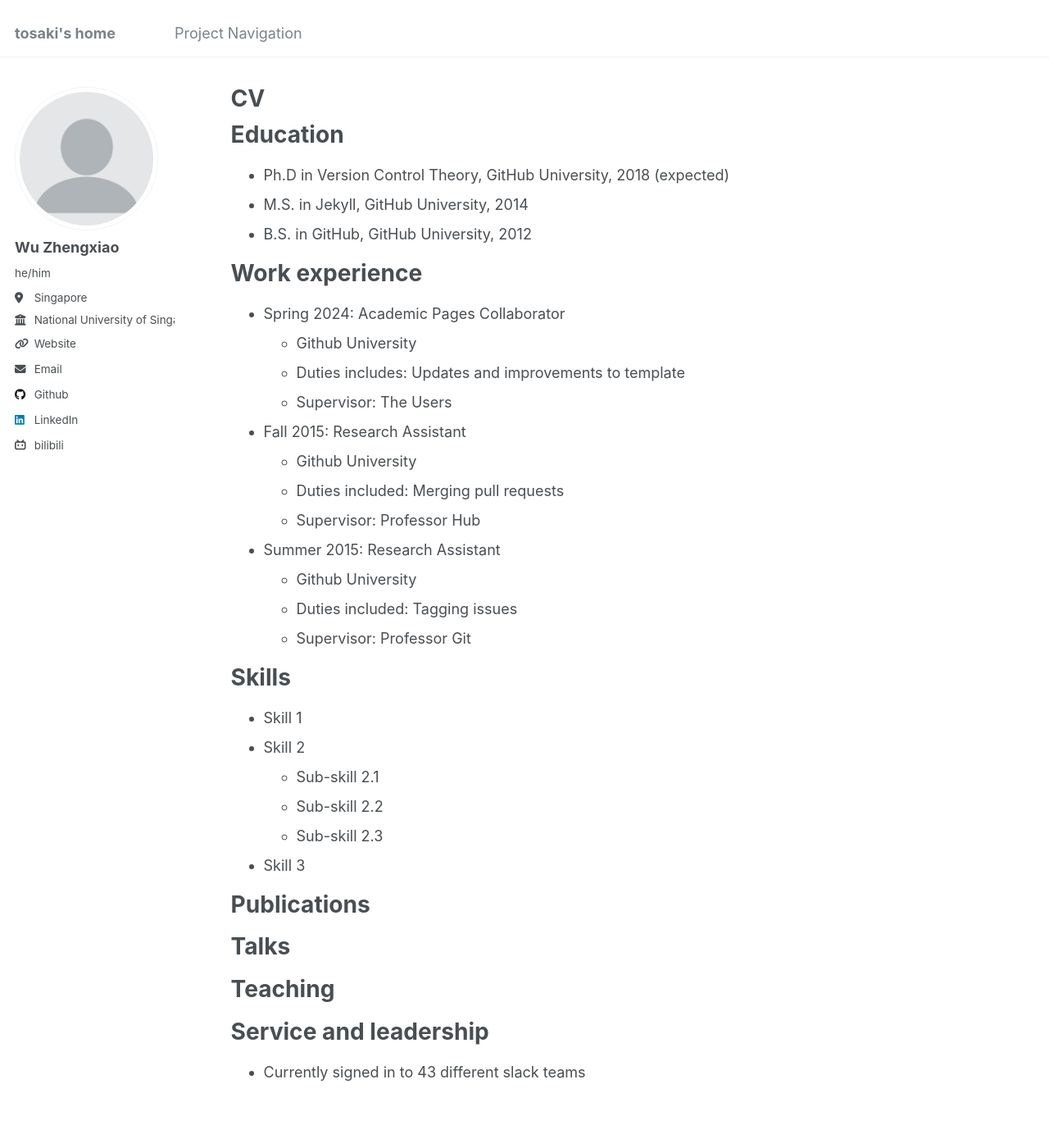
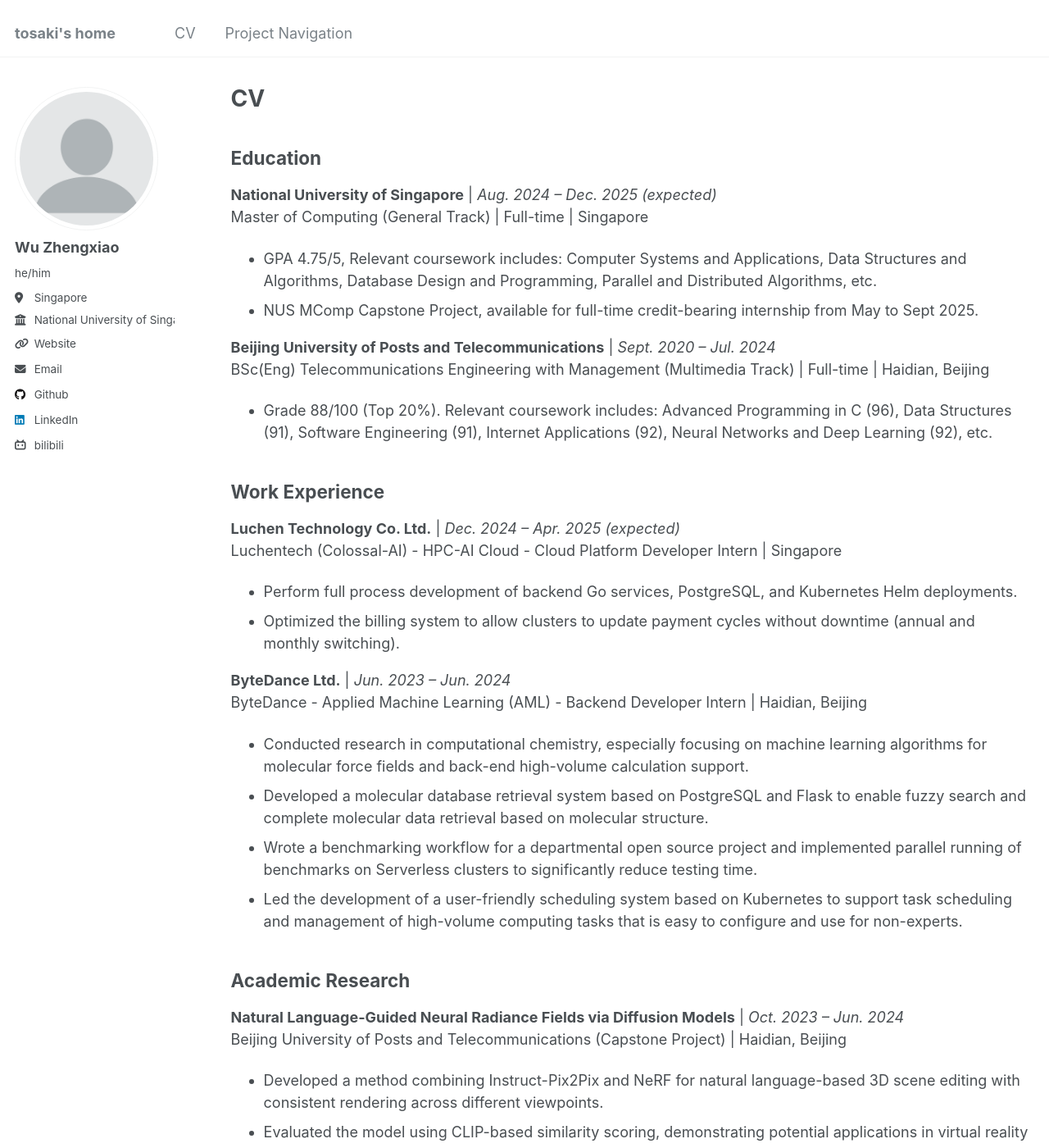
Before and after one commit to t0saki/t0saki.github.io, a Jekyll site: the page built from _pages/cv.md, in a window 1280 px wide and 1400 px high. Shown: the whole window at 82% size. Built offline with Jekyll 4.4.1, drawn with Linux system fonts in a browser that asks for light colours; some of the changed text lies outside the part shown.

```diff
--- a/_config.yml
+++ b/_config.yml
@@ -27,7 +27,7 @@ author:
   bio              : # "Short biography for the left-hand sidebar"
   location         : "Singapore"
   employer         : "National University of Singapore"
-  uri              : "https//sakiwu.com"
+  uri              : "cv"
   email            : "tosaki.wzx@gmail.com"
 
   # Academic websites
@@ -58,7 +58,7 @@ author:
   keybase          : # Username
   instagram        : # Username
   lastfm           : # Username
-  linkedin         : "https://www.linkedin.com/in/zhengxiao-wu"# Username
+  linkedin         : "zhengxiao-wu"# Username
   mastodon         : # URL
   medium           : # URL
   pinterest        : # Username
--- a/_data/navigation.yml
+++ b/_data/navigation.yml
@@ -5,5 +5,8 @@
 # prevent it from being included in the site.
 
 main:
+  - title: "CV"
+    url: /cv/
+
   - title: "Project Navigation"
     url: /navigation/
--- a/_pages/cv.md
+++ b/_pages/cv.md
@@ -9,56 +9,57 @@ redirect_from:
 
 {% include base_path %}
 
-Education
-======
-* Ph.D in Version Control Theory, GitHub University, 2018 (expected)
-* M.S. in Jekyll, GitHub University, 2014
-* B.S. in GitHub, GitHub University, 2012
 
-Work experience
-======
-* Spring 2024: Academic Pages Collaborator
-  * Github University
-  * Duties includes: Updates and improvements to template
-  * Supervisor: The Users
+## Education
 
-* Fall 2015: Research Assistant
-  * Github University
-  * Duties included: Merging pull requests
-  * Supervisor: Professor Hub
+**National University of Singapore** | *Aug. 2024 – Dec. 2025 (expected)*
+Master of Computing (General Track) | Full-time | Singapore
+* GPA 4.75/5, Relevant coursework includes: Computer Systems and Applications, Data Structures and Algorithms, Database Design and Programming, Parallel and Distributed Algorithms, etc.
+* NUS MComp Capstone Project, available for full-time credit-bearing internship from May to Sept 2025.
 
-* Summer 2015: Research Assistant
-  * Github University
-  * Duties included: Tagging issues
-  * Supervisor: Professor Git
+**Beijing University of Posts and Telecommunications** | *Sept. 2020 – Jul. 2024*
+BSc(Eng) Telecommunications Engineering with Management (Multimedia Track) | Full-time | Haidian, Beijing
+* Grade 88/100 (Top 20%). Relevant coursework includes: Advanced Programming in C (96), Data Structures (91), Software Engineering (91), Internet Applications (92), Neural Networks and Deep Learning (92), etc.
 
-Skills
-======
-* Skill 1
-* Skill 2
-  * Sub-skill 2.1
-  * Sub-skill 2.2
-  * Sub-skill 2.3
-* Skill 3
+## Work Experience
 
-Publications
-======
-  <ul>{% for post in site.publications reversed %}
-    {% include archive-single-cv.html %}
-  {% endfor %}</ul>
+**Luchen Technology Co. Ltd.** | *Dec. 2024 – Apr. 2025 (expected)*
+Luchentech (Colossal-AI) - HPC-AI Cloud - Cloud Platform Developer Intern | Singapore
+* Perform full process development of backend Go services, PostgreSQL, and Kubernetes Helm deployments.
+* Optimized the billing system to allow clusters to update payment cycles without downtime (annual and monthly switching).
 
-Talks
-======
-  <ul>{% for post in site.talks reversed %}
-    {% include archive-single-talk-cv.html  %}
-  {% endfor %}</ul>
+**ByteDance Ltd.** | *Jun. 2023 – Jun. 2024*
+ByteDance - Applied Machine Learning (AML) - Backend Developer Intern | Haidian, Beijing
+* Conducted research in computational chemistry, especially focusing on machine learning algorithms for molecular force fields and back-end high-volume calculation support.
+* Developed a molecular database retrieval system based on PostgreSQL and Flask to enable fuzzy search and complete molecular data retrieval based on molecular structure.
+* Wrote a benchmarking workflow for a departmental open source project and implemented parallel running of benchmarks on Serverless clusters to significantly reduce testing time.
+* Led the development of a user-friendly scheduling system based on Kubernetes to support task scheduling and management of high-volume computing tasks that is easy to configure and use for non-experts.
 
-Teaching
-======
-  <ul>{% for post in site.teaching reversed %}
-    {% include archive-single-cv.html %}
-  {% endfor %}</ul>
+## Academic Research
 
-Service and leadership
-======
-* Currently signed in to 43 different slack teams
+**Natural Language-Guided Neural Radiance Fields via Diffusion Models** | *Oct. 2023 – Jun. 2024*
+Beijing University of Posts and Telecommunications (Capstone Project) | Haidian, Beijing
+* Developed a method combining Instruct-Pix2Pix and NeRF for natural language-based 3D scene editing with consistent rendering across different viewpoints.
+* Evaluated the model using CLIP-based similarity scoring, demonstrating potential applications in virtual reality and real-time interactive environments.
+
+**Machine Learning Assisted Medical Research** | *Feb. 2023 – Aug. 2023*
+Beijing University of Posts and Telecommunications | Haidian, Beijing
+* In collaboration with Peking University Third Hospital, our group utilized multimodal data, including medical records and EEG data, to predict the probability of delirium onset.
+* Developed a machine learning algorithm using CNN, RNN, and Transformer architectures to predict delirium after hip fracture surgery in elderly patients. [Delirium](https://github.com/t0saki/Delirium).
+
+## Awards
+
+**First Prize at National Finals | National University IoT Design Competition** | *Jun. 2021 – Sept. 2021*
+Deep Learning-based WIFI-CSI Sitting Detection System
+* Utilized ResNet50 to detect body postures via Wi-Fi signals for non-intrusive, in-private health monitoring.
+* Leveraged serverless cloud platforms for data inference, reducing computational load on terminal devices.
+
+## Additional Information
+
+Extensive experience with Homelab and VPS, with strong network knowledge, and a spirit of discovery.
+
+**Development Projects**: Personal [LLM Chat Website](https://chat2.sakiko.us.kg/), Java version of Wordle [Wordle-Java](https://github.com/t0saki/Wordle_JavaMiniProject), standards-compliant DNS server and client [Project-DNS](https://github.com/t0saki/Project-DNS), automated logistics [bupt-car](https://github.com/t0saki/bupt_car_2), assembly interpreter [Assembly-VM](https://github.com/t0saki/assembly_VM), etc.
+
+**Skills**: C++, Python, Java, PostgreSQL, Git, PyTorch, Linux operation, Docker, Flask, Kubernetes.
+
+**Languages**: English (professional working proficiency), Chinese (native proficiency).
```
Also changed, not shown: _pages/about.md (+5 -49 lines).
